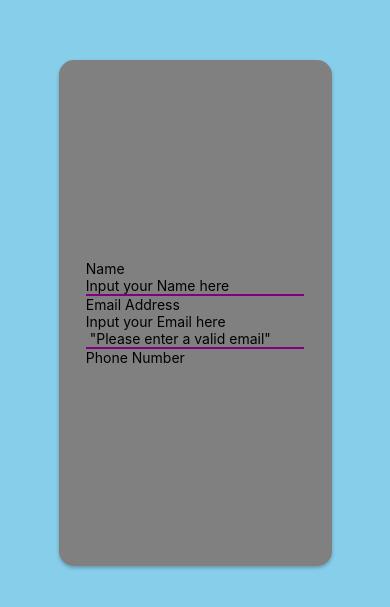
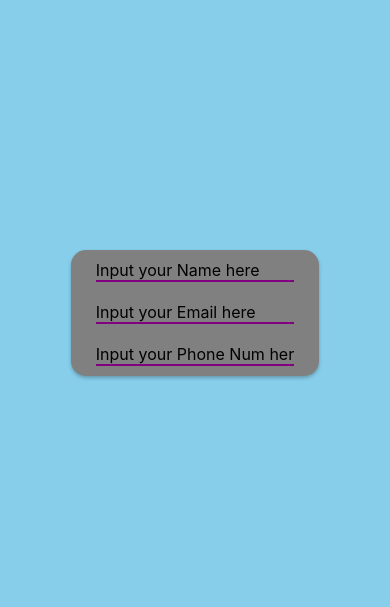
Before and after one commit to Axel-Q/number-guess-game-expo, a React Native app: screen / in a window 390 px wide. Shown: the part 109-716 px from the top of the page. Built offline with nearby package versions, Linux system fonts and the light colour scheme.

Commit message:
refactor the structure to intergrate three inputfileds into startcreesn instead of three sepearte files

```diff
--- a/App.js
+++ b/App.js
@@ -1,6 +1,7 @@
 import {StatusBar} from 'expo-status-bar';
 import {StyleSheet, Text, View} from 'react-native';
 import StartScreen from "./screens/StartScreen";
+import colors from "./helperFile/colors";
 
 export default function App() {
     return (
@@ -14,7 +15,7 @@ export default function App() {
 const styles = StyleSheet.create({
     container: {
         flex: 1,
-        backgroundColor: 'skyblue',
+        backgroundColor: colors.blue,
         alignItems: 'center',
         justifyContent: 'center',
     },
--- a/components/EmailTextInputs.js
+++ /dev/null
@@ -1,31 +0,0 @@
-import React from 'react';
-import {StatusBar, StyleSheet, Text, TextInput, View} from 'react-native';
-
-export default function EmailTextInputs() {
-    const [text, setText] = React.useState("");
-    return (
-        <View style={styles.inputContainer}>
-            <StatusBar style="auto"/>
-            <View style={styles.input}>
-                <TextInput value={text}
-                           onChangeText={setText}
-                           placeholder="Input your Email here"
-                           autoCorrect={false}/>
-                {(text.length > 0 && text.includes('@') ? <Text></Text> : <Text> "Please enter a valid email" </Text>)}
-            </View>
-        </View>
-    );
-}
-
-const styles = StyleSheet.create({
-    inputContainer: {
-        width: '100%',
-        alignItems: 'center',
-        justifyContent: 'center',
-    },
-    input: {
-        width: '100%',
-        borderBottomColor: 'purple',
-        borderBottomWidth: 2,
-    },
-});
--- a/components/NameTextInputs.js
+++ /dev/null
@@ -1,34 +0,0 @@
-import React from "react";
-import {StatusBar, View, Text, StyleSheet, TextInput} from "react-native";
-
-export default function NameTextInputs() {
-    const [text, setText] = React.useState("");
-    const handleTextChange = (text) => {
-        const onlyLetters = text.replace(/[^A-Za-z]/g, '');
-        setText(onlyLetters);
-    }
-    return (
-        <View style={styles.inputContainer}>
-            <StatusBar style="auto"/>
-            <TextInput style={styles.input}
-                       placeholder="Input your Name here"
-                       value={text}
-                       onChangeText={handleTextChange}
-                       autoCorrect={false}/>
-            {(text.length < 2 && text.length > 0 ? <Text> "Please enter a valid name" </Text> : <Text></Text>)}
-        </View>
-    );
-}
-
-const styles = StyleSheet.create({
-    inputContainer: {
-        width: '100%',
-        alignItems: 'center',
-        justifyContent: 'center',
-    },
-    input: {
-        width: '100%',
-        borderBottomColor: 'purple',
-        borderBottomWidth: 2,
-    },
-});
--- a/helperFile/color.js
+++ b/helperFile/colors.js
@@ -1,6 +1,6 @@
 const colors = {
     gray: 'rgba(128, 128, 128,1)',
-    skyblue: 'skyblue',
+    blue: 'skyblue',
     red: 'red',
 }
 
--- a/package.json
+++ b/package.json
@@ -12,7 +12,8 @@
     "expo": "~51.0.28",
     "expo-status-bar": "~1.12.1",
     "react": "18.2.0",
-    "react-native": "0.74.5"
+    "react-native": "0.74.5",
+    "react-native-elements": "^3.4.3"
   },
   "devDependencies": {
     "@babel/core": "^7.20.0"
--- a/screens/StartScreen.js
+++ b/screens/StartScreen.js
@@ -1,18 +1,94 @@
 import React from "react";
-import {StatusBar, View, Text, StyleSheet} from "react-native";
-import NameTextInputs from "../components/NameTextInputs";
-import EmailTextInputs from "../components/EmailTextInputs";
+import {StatusBar, View, Text, StyleSheet, TextInput} from "react-native";
+import colors from "../helperFile/colors";
 
 export default function StartScreen() {
+    const [name, setName] = React.useState("");
+    const [email, setEmail] = React.useState("");
+    const [phoneNumber, setPhoneNumber] = React.useState("");
+
+    const handleNameChange = (text) => {
+        const onlyLetters = text.replace(/[^A-Za-z]/g, "");
+        setName(onlyLetters);
+    };
+
+    const handleEmailChange = (text) => {
+        setEmail(text);
+    };
+
+    const handlePhoneNumberChange = (text) => {
+        setPhoneNumber(text);
+    };
+
+    const checkNameValidity = (name) => {
+        return name.length >= 2;
+    };
+
+    const checkEmailValidity = (email) => {
+        const emailPattern = /^[a-zA-Z0-9._-]+@[a-zA-Z0-9.-]+\.[a-zA-Z]{2,}$/;
+        return emailPattern.test(email);
+    };
+
+    const checkPhoneNumberValidity = (phoneNumber) => {
+        const digits = phoneNumber.replace(/\D/g, "");
+        if (digits.length !== 10) {
+            return false;
+        }
+        const lastDigit = digits.charAt(digits.length - 1);
+        return !(lastDigit === "0" || lastDigit === "1");
+    };
+
     return (
         <View style={styles.container}>
             <StatusBar style="auto"/>
             <View style={styles.card}>
-                <Text>Name</Text>
-                <NameTextInputs/>
-                <Text>Email Address</Text>
-                <EmailTextInputs/>
-                <Text>Phone Number</Text>
+                <View style={styles.inputContainer}>
+                    <TextInput
+                        style={styles.input}
+                        placeholder="Input your Name here"
+                        value={name}
+                        onChangeText={handleNameChange}
+                        autoCorrect={false}
+                    />
+                    {name.length > 0 && !checkNameValidity(name) && (
+                        <Text style={styles.errorText}>
+                            Please enter a valid name (at least 2 letters, no numbers)
+                        </Text>
+                    )}
+                </View>
+
+                <View style={styles.inputContainer}>
+                    <TextInput
+                        style={styles.input}
+                        placeholder="Input your Email here"
+                        value={email}
+                        onChangeText={handleEmailChange}
+                        autoCorrect={false}
+                        autoCapitalize="none"
+                        keyboardType="email-address"
+                    />
+                    {email.length > 0 && !checkEmailValidity(email) && (
+                        <Text style={styles.errorText}>Please enter a valid email</Text>
+                    )}
+                </View>
+
+                <View style={styles.inputContainer}>
+                    <TextInput
+                        style={styles.input}
+                        placeholder="Input your Phone Num here"
+                        value={phoneNumber}
+                        onChangeText={handlePhoneNumberChange}
+                        autoCorrect={false}
+                        autoCapitalize="none"
+                        keyboardType="phone-pad"
+                    />
+                    {phoneNumber.length > 0 && !checkPhoneNumberValidity(phoneNumber) && (
+                        <Text style={styles.errorText}>
+                            Please enter a valid phone number (10 digits, last digit not 0 or
+                            1)
+                        </Text>
+                    )}
+                </View>
             </View>
         </View>
     );
@@ -20,22 +96,36 @@ export default function StartScreen() {
 
 const styles = StyleSheet.create({
     container: {
-        backgroundColor: 'rgba(128, 128, 128,1)',
-        alignItems: 'center',
-        justifyContent: 'center',
-        width: '70%',
-        height: '60%',
+        flex: 1,
+        alignItems: "center",
+        justifyContent: "center",
+    },
+    card: {
+        backgroundColor: colors.gray,
         borderRadius: 15,
         // Shadow for iOS
-        shadowColor: '#000',
+        shadowColor: "#000",
         shadowOffset: {width: 0, height: 2},
         shadowOpacity: 0.25,
         shadowRadius: 3.84,
-
         // Elevation for Android
         elevation: 15,
     },
-    card: {
-        width: '80%',
+    inputContainer: {
+        width: "100%",
+        alignItems: "center",
+        justifyContent: "center",
+        marginVertical: 10,
+    },
+    input: {
+        width: "80%",
+        borderBottomColor: "purple",
+        borderBottomWidth: 2,
+        fontSize: 16,
+    },
+    errorText: {
+        color: "red",
+        marginTop: 5,
+        fontSize: 14,
     },
 });
```
Also changed, not shown: 1 other file (tests, documents, lock files or other folders).
